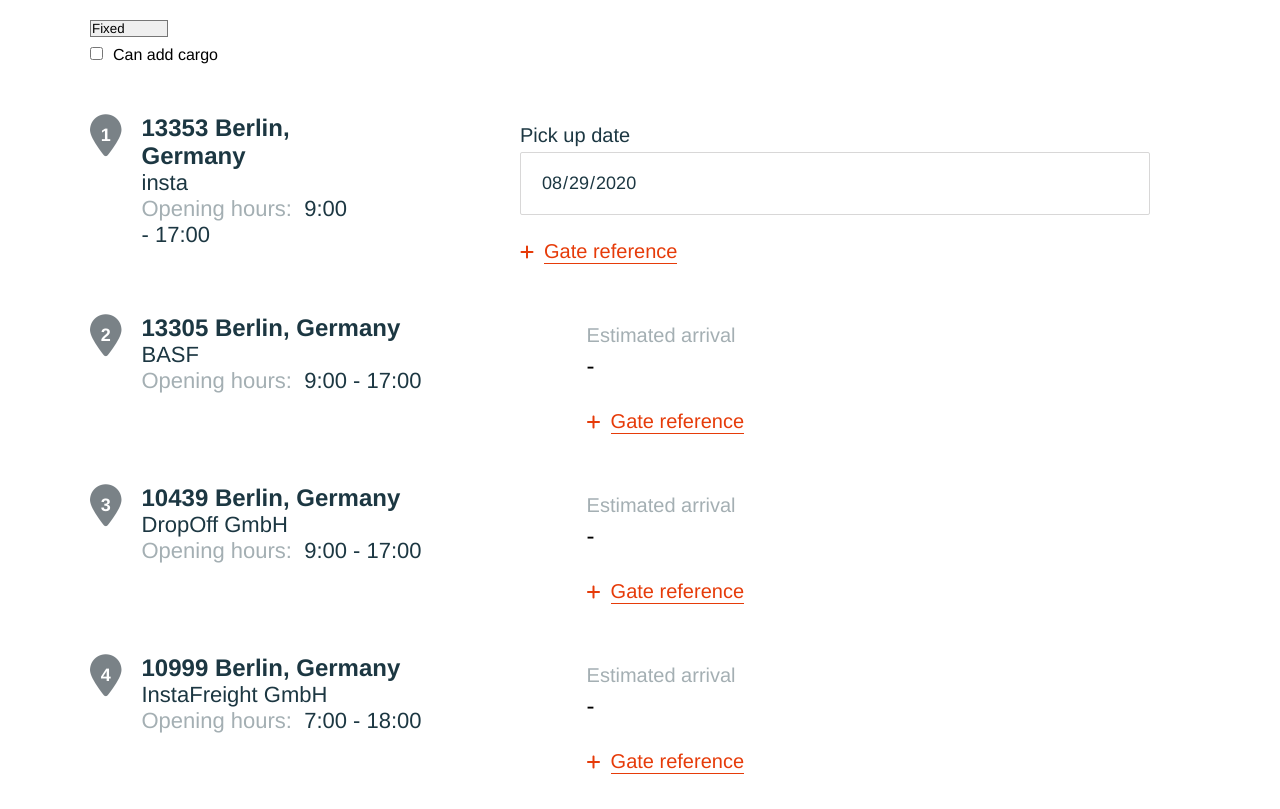
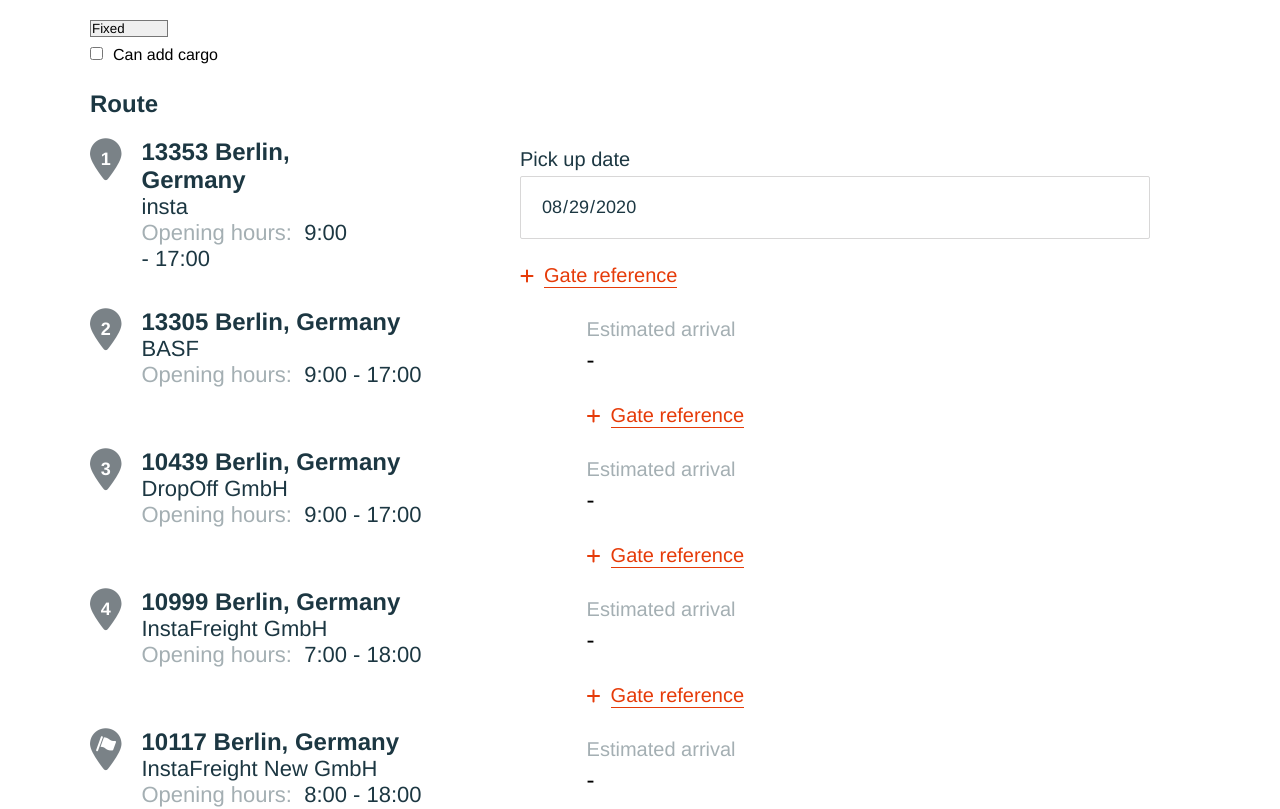
Before and after one commit to dev-newton/insta-fe-solution, a React app: page / in a window 1280 px wide. Shown: the top 809 px of the page. Built offline with nearby package versions, Linux system fonts and the light colour scheme.

Commit message:
adjust styles

```diff
--- a/jsconfig.json
+++ /dev/null
@@ -1,6 +0,0 @@
-{
-  "compilerOptions": {
-    "baseUrl": "src"
-  },
-  "include": ["src"]
-}
--- a/src/components/RouteDetails/RouteDetails.js
+++ b/src/components/RouteDetails/RouteDetails.js
@@ -6,6 +6,7 @@
   return (
     <>
       <div className="container">
+        <h2>Route</h2>
         {stops.map((stop, i) => (
           <Fragment key={i}>
             <Schedule
--- a/src/styles/main.scss
+++ b/src/styles/main.scss
@@ -13,13 +13,18 @@
   }
 
   input[type="checkbox"] {
-    margin-right: 10px;
-    margin-top: 10px;
+    margin: 10px 10px 30px 0;
+  }
+
+  h2 {
+    color: $secondary-color;
+    font-size: 24px;
+    font-weight: 900;
   }
 }
 
 .route {
-  margin-top: 50px;
+  margin-top: 20px;
   display: flex;
   align-items: flex-start;
 
@@ -33,11 +38,6 @@
     }
 
     .company_location_wrapper {
-      h2 {
-        color: $secondary-color;
-        font-size: 24px;
-        font-weight: 900;
-      }
       h6 {
         @include set-text-color($secondary-color);
         font-size: 22px;
```
